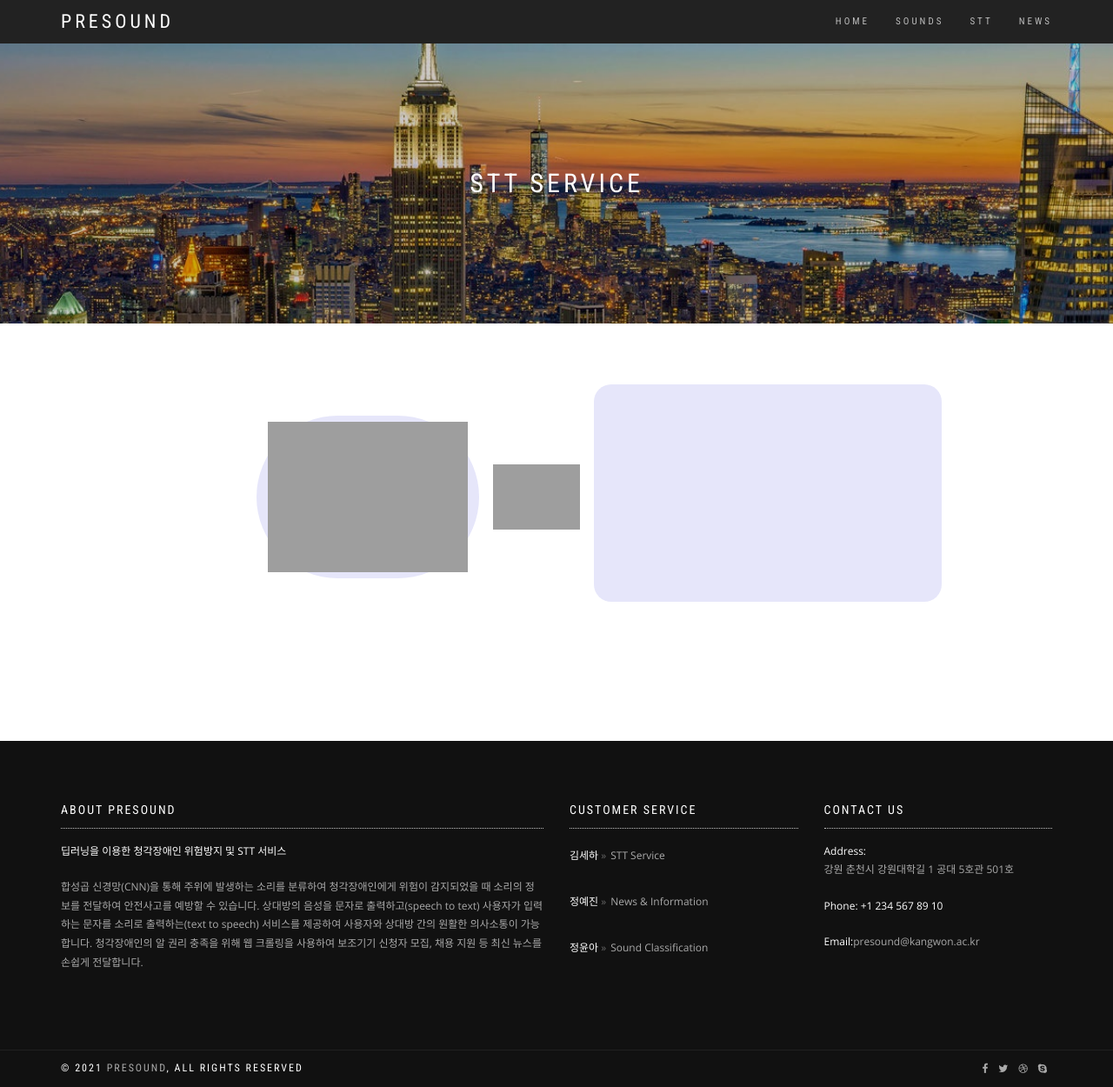
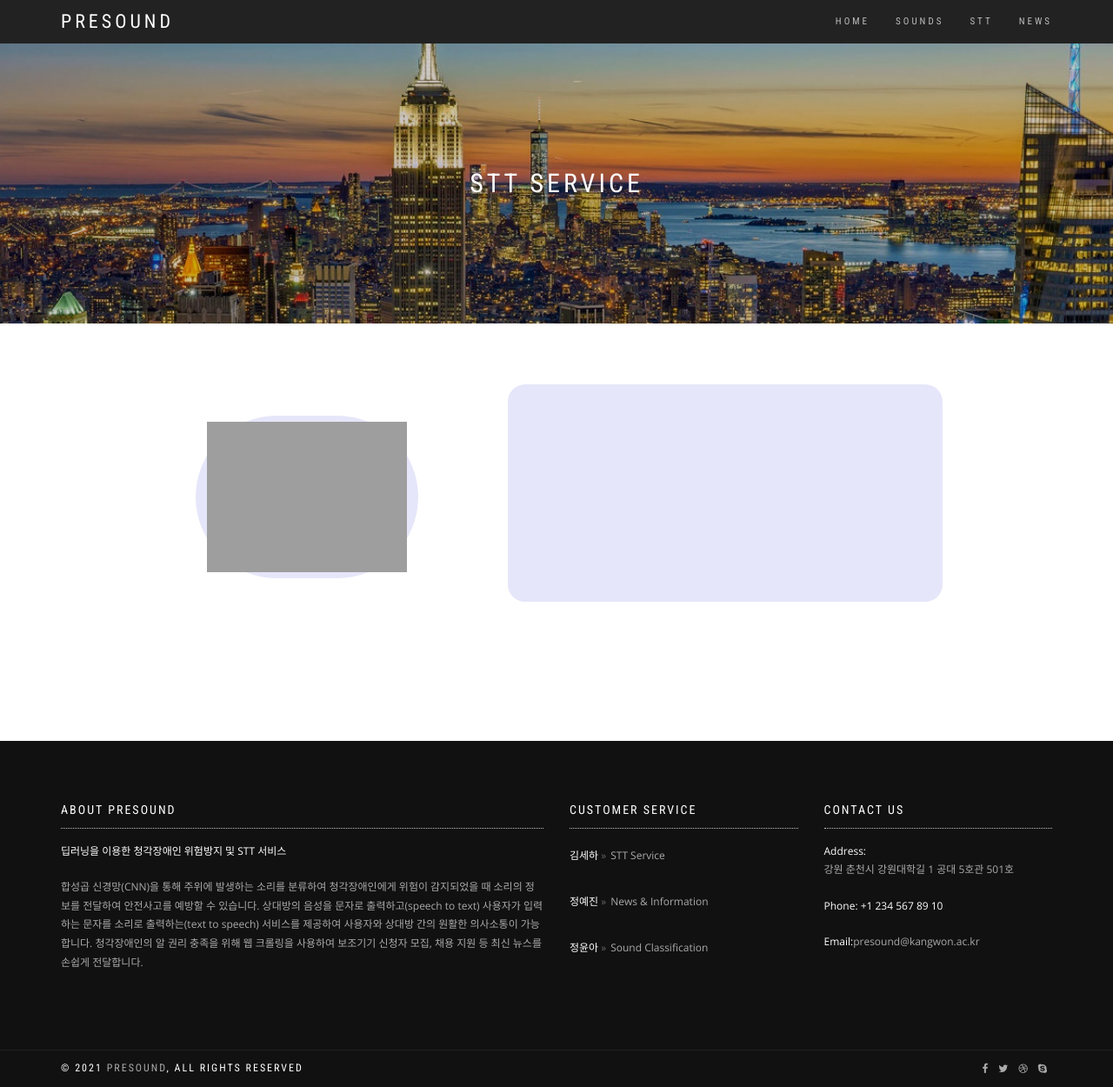
Before and after one commit to YAEJIN-JEONG/PreSound, a Flask app: page /stt in a window 1280 px wide. Shown: the whole page at 87% size. Run offline with Flask 2, Linux system fonts and the light colour scheme; style sheets or scripts are compiled from the project's sources; parts of the project's set-up code (start-up, migrations or seed data) failed here and were passed over; some libraries are stand-ins or nearby versions; some web fonts are replaced; grey boxes are pictures that could not be loaded.

Commit message:
stt stop 버튼 제거

```diff
--- a/templates/stt.html
+++ b/templates/stt.html
@@ -93,12 +93,13 @@
                         <div class="row" style="margin-left: 240px;margin-top: -70px;">
                             <p>
 
-                                <button class="btn btn-circle" type="button" onclick="startSpeechRecognition();" style="background-color: lavender;">
+                                <button class="btn btn-circle" type="button" onclick="startSpeechRecognition();" style="background-color: lavender; margin-left: -70px;">
                                     <img src="{{ url_for('static', filename = 'mic1.png')}}" style="width:230px;"></button>
+                                <!--
                                 <button class="btn btn-circle" type="button" onclick="endSpeechRecognition();"  style="background-color: white;">
                                     <img src="{{ url_for('static', filename = 'stop2.png')}}" style="width:100px;">
-                                </button>
-                                <input type="text" id="speech_result" style="height: 250px;width: 400px;border-radius: 20px;background-color: lavender; border: 0;font-size: 20px;"/>
+                                </button>-->
+                                <input type="text" id="speech_result" style="height: 250px;width: 500px;border-radius: 20px;background-color: lavender; border: 0;font-size: 20px; margin-left: 100px;"/>
 
                                     <!--<button class="btn btn-circle" type="button"
                                         onclick="startSpeechRecognition();"><img src="{{ url_for('static', filename = 'play-button.png')}}" style="width:200px;">
```
